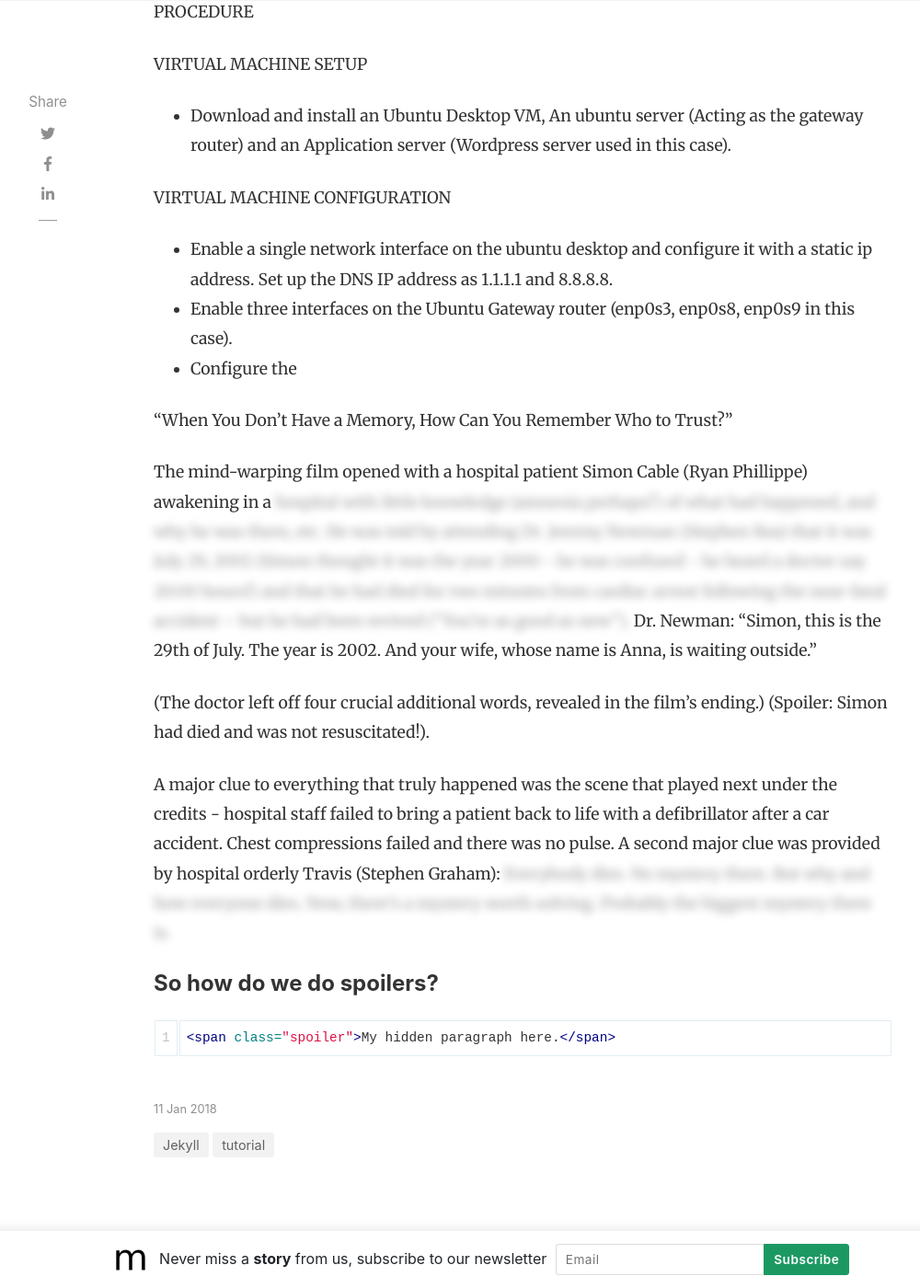
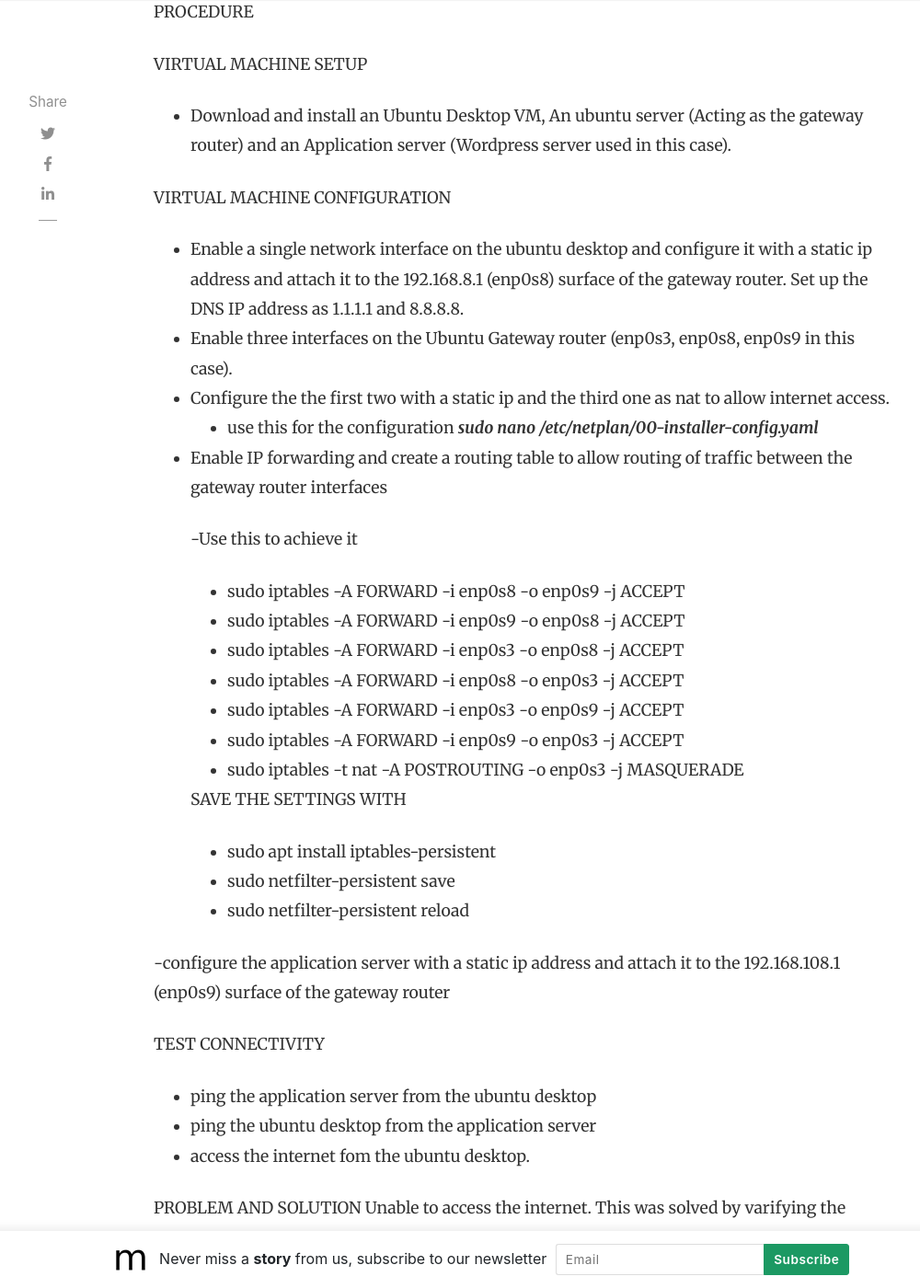
Before and after one commit to satveerbalis/satveerbalis.github.io, a Jekyll site: the page built from _posts/2018-01-11-quick-start-guide.md, in a window 1280 px wide and 1400 px high, scrolled down 1451 px. Shown: the whole window at 92% size, without its empty margins (118-1118 px from the left). Built offline with Jekyll 4.4.1, drawn with Linux system fonts in a browser that asks for light colours; nearby versions of some CDN libraries; comment, search, counter and statistics services are not loaded.

Commit message:
content complete

````diff
--- a/_posts/2018-01-11-quick-start-guide.md
+++ b/_posts/2018-01-11-quick-start-guide.md
@@ -29,20 +29,33 @@ VIRTUAL MACHINE SETUP
 - Download and install an Ubuntu Desktop VM, An ubuntu server (Acting as the gateway router) and an Application server (Wordpress server used in this case).
 
 VIRTUAL MACHINE CONFIGURATION
-- Enable a single network interface on the ubuntu desktop and configure it with a static ip address. Set up the DNS IP address as 1.1.1.1 and 8.8.8.8.
+- Enable a single network interface on the ubuntu desktop and configure it with a static ip address and attach it to the 192.168.8.1 (enp0s8) surface of the gateway router. Set up the DNS IP address as 1.1.1.1 and 8.8.8.8.
 - Enable three interfaces on the Ubuntu Gateway router (enp0s3, enp0s8, enp0s9 in this case).
-- Configure the
+- Configure the the first two with a static ip and the third one as nat to allow internet access.
+    - use this for the configuration ***sudo nano /etc/netplan/00-installer-config.yaml***
+- Enable IP forwarding and create a routing table to allow routing of traffic between the gateway router interfaces
 
-"When You Don't Have a Memory, How Can You Remember Who to Trust?"
+    -Use this to achieve it
+    - sudo iptables -A FORWARD -i enp0s8 -o enp0s9 -j ACCEPT
+    - sudo iptables -A FORWARD -i enp0s9 -o enp0s8 -j ACCEPT
+    - sudo iptables -A FORWARD -i enp0s3 -o enp0s8 -j ACCEPT
+    - sudo iptables -A FORWARD -i enp0s8 -o enp0s3 -j ACCEPT
+    - sudo iptables -A FORWARD -i enp0s3 -o enp0s9 -j ACCEPT
+    - sudo iptables -A FORWARD -i enp0s9 -o enp0s3 -j ACCEPT
+    - sudo iptables -t nat -A POSTROUTING -o enp0s3 -j MASQUERADE
 
-The mind-warping film opened with a hospital patient Simon Cable (Ryan Phillippe) awakening in a <span class="spoiler"> hospital with little knowledge (amnesia perhaps?) of what had happened, and why he was there, etc. He was told by attending Dr. Jeremy Newman (Stephen Rea) that it was July 29, 2002 (Simon thought it was the year 2000 - he was confused - he heard a doctor say 20:00 hours!) and that he had died for two minutes from cardiac arrest following the near-fatal accident -- but he had been revived ("You're as good as new").</span> Dr. Newman: "Simon, this is the 29th of July. The year is 2002. And your wife, whose name is Anna, is waiting outside."
+    SAVE THE SETTINGS WITH
+    - sudo apt install iptables-persistent
+    - sudo netfilter-persistent save
+    - sudo netfilter-persistent reload
 
-(The doctor left off four crucial additional words, revealed in the film's ending.) (Spoiler: Simon had died and was not resuscitated!).
+-configure the application server with a static ip address and attach it to the 192.168.108.1 (enp0s9) surface of the gateway router
 
-A major clue to everything that truly happened was the scene that played next under the credits - hospital staff failed to bring a patient back to life with a defibrillator after a car accident. Chest compressions failed and there was no pulse. A second major clue was provided by hospital orderly Travis (Stephen Graham): <span class="spoiler">Everybody dies. No mystery there. But why and how everyone dies. Now, there's a mystery worth solving. Probably the biggest mystery there is.</span>
+TEST CONNECTIVITY
+- ping the application server from the ubuntu desktop
+- ping the ubuntu desktop from the application server
+- access the internet fom the ubuntu desktop.
 
-#### So how do we do spoilers?
-
-```html
-<span class="spoiler">My hidden paragraph here.</span>
-```
+PROBLEM AND SOLUTION
+Unable to access the internet.
+This was solved by varifying the
````
